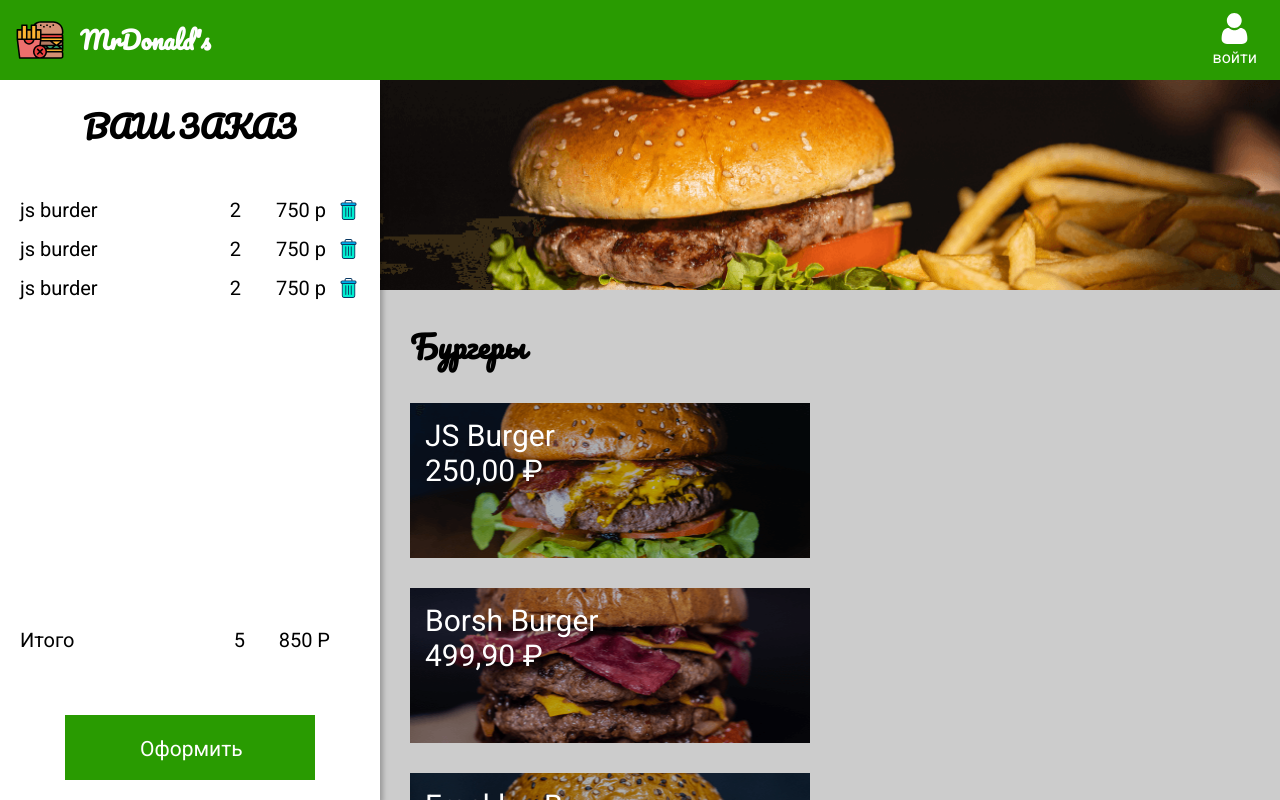
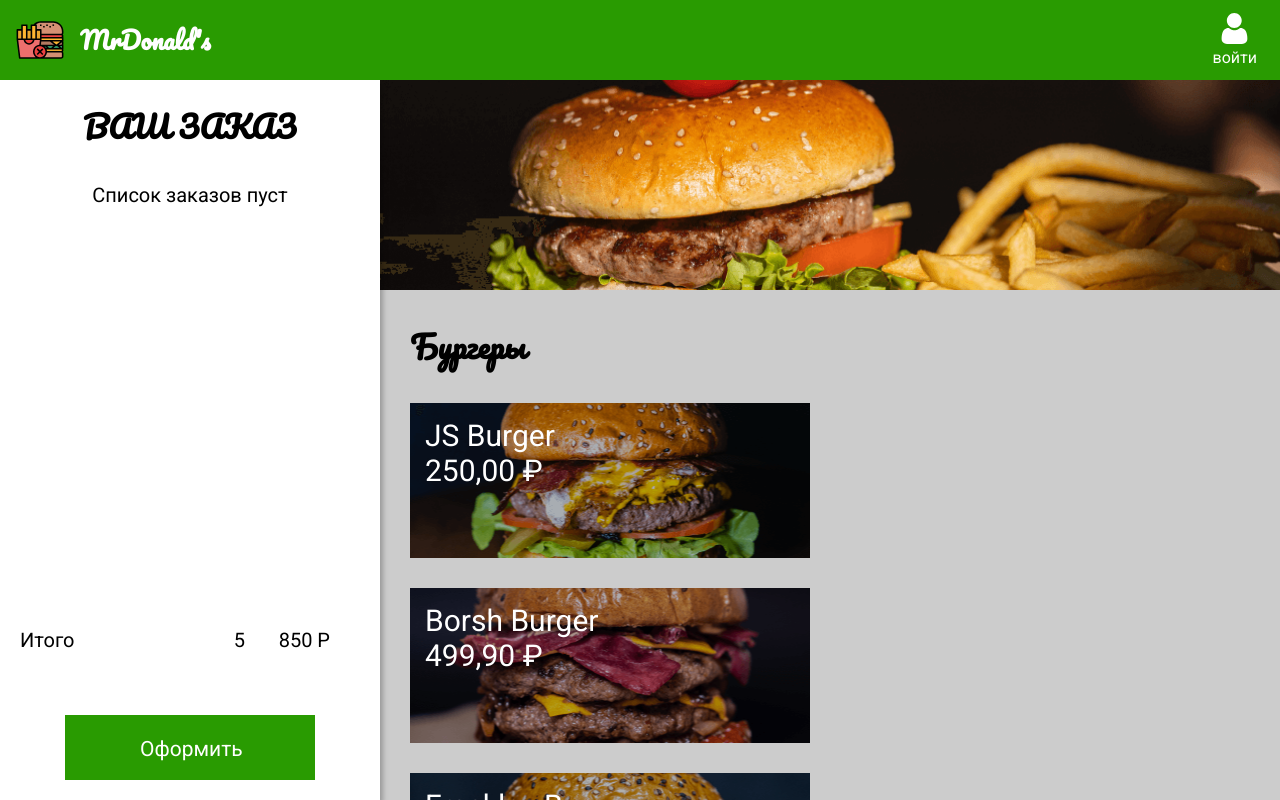
Before and after one commit to Krasnoe/React, a React (Create React App) app: page / in a window 1280 px wide. Shown: the top 800 px of the page. Built offline with nearby package versions, Linux system fonts and the light colour scheme.

Commit message:
feat(Order.js): create Order.js and OrderListItem.js

```diff
--- a/src/App.js
+++ b/src/App.js
@@ -1,21 +1,24 @@
 import React from 'react';
-import { NavBar } from './Components/NavBar';
-import { Menu } from './Components/Menu';
-import { GlobalStyle } from './Components/GlobalStyle';
-import { ModalItem } from './Components/ModalItem';
-import { Order } from './Components/Order';
+import { NavBar } from './Components/NavBar/NavBar';
+import { Menu } from './Components/Menu/Menu';
+import { GlobalStyle } from './Components/Style/GlobalStyle';
+import { ModalItem } from './Components/Modal/ModalItem';
+import { Order } from './Components/Order/Order';
+import { useOpenItem } from './Components/Hooks/useOpenItem';
+import { useOrders } from './Components/Hooks/useOrders'
 
 function App() {
 
-  const [openItem, setOpenItem] = React.useState(null);
+  const openItem = useOpenItem();
+  const orders = useOrders();
 
   return (
     <>
       <GlobalStyle/>
       <NavBar/>
-      <Order/>
-      <Menu setOpenItem={setOpenItem}/>
-      <ModalItem openItem={openItem} setOpenItem={setOpenItem}/>
+      <Order {...orders}/>
+      <Menu {...openItem}/>
+      { openItem.openItem && <ModalItem {...openItem} {...orders}/>}
     </>
 
   );
--- /dev/null
+++ b/src/Components/Hooks/useOpenItem.js
@@ -0,0 +1,8 @@
+import { useState } from 'react';
+
+export function useOpenItem() {
+  const [openItem, setOpenItem] = useState(null);
+
+  return { openItem, setOpenItem };
+
+}
--- /dev/null
+++ b/src/Components/Hooks/useOrders.js
@@ -0,0 +1,6 @@
+import { useState } from "react";
+
+export function useOrders() {
+  const [orders, setOrders] = useState([]);
+  return { orders, setOrders };
+}
--- a/src/Components/Banner.js
+++ b/src/Components/Menu/Banner.js
@@ -1,5 +1,5 @@
 import styled from 'styled-components';
-import bannerImg from '../image/banner.png';
+import bannerImg from '../../image/banner.png';
 
 export const Banner = styled.div`
   width: 100%;
--- a/src/Components/Menu.js
+++ b/src/Components/Menu/Menu.js
@@ -1,6 +1,6 @@
 import React from 'react';
 import styled from 'styled-components';
-import dbMenu from './DBMenu';
+import dbMenu from '../DBMenu';
 import { ListItem } from './ListItem';
 import { Banner } from './Banner';
 
--- a/src/Components/ModalItem.js
+++ b/src/Components/Modal/ModalItem.js
@@ -47,16 +47,22 @@
   background-position: center;
 `;
 
-export const ModalItem = ({ openItem, setOpenItem }) => {
+export const ModalItem = ({ openItem, setOpenItem, orders, setOrders }) => {
 
-  function closeModal(e) {
+  const closeModal = e => {
     if(e.target.id === 'overlay') {
       setOpenItem(null);
     }
   }
+  const order = {
+    ...openItem
+  };
+  const addToorder = () => {
+    setOrders([...orders, order]);
+    setOpenItem(null);
+  }
 
-  if(!openItem) return null;
-    return (
+  return (
     <Overlay id="overlay" onClick={closeModal}>
       <Modal>
         <Banner img={openItem.img}/>
@@ -65,7 +71,7 @@
             <p>{openItem.name}</p>
             <p>{openItem.price.toLocaleString('ru-RU', {style: 'currency', currency: 'RUB'})}</p>
           </Price>
-          <ModalButton>Добавить</ModalButton>
+          <ModalButton onClick={addToorder}>Добавить</ModalButton>
         </Content>
       </Modal>
     </Overlay>
--- a/src/Components/navBar.js
+++ b/src/Components/NavBar/NavBar.js
@@ -1,7 +1,7 @@
 import React from "react";
 import styled from 'styled-components';
-import LogoImage from '../image/logo.svg';
-import SiginImg from '../image/user.svg';
+import LogoImage from '../../image/logo.svg';
+import SiginImg from '../../image/user.svg';
 
 const NavBarStyled = styled.header`
   position: fixed;
@@ -9,7 +9,7 @@
   left: 0;
   z-index: 999;
   height: 80px;
-  width: 100vw;
+  width: 100%;
   display: flex;
   justify-content: space-between;
   align-items: center;
--- a/src/Components/Order.js
+++ b/src/Components/Order/Order.js
@@ -1,6 +1,6 @@
 import React from 'react';
 import styled from 'styled-components';
-import { ModalButton } from './ModalButton';
+import { ModalButton } from '../Modal/ModalButton';
 import { OrderListItem } from './OrderListItem';
 
 const OrderStyled = styled.section`
@@ -35,17 +35,20 @@
   min-width: 65px;
   margin-left: 20px;
 `;
+const EmptyList = styled.p`
+  text-align: center;
+`;
 
-export const Order = () => {
+export const Order = ({ orders }) => {
   return (
     <OrderStyled>
       <OrderTitle>ВАШ ЗАКАЗ</OrderTitle>
       <OrderContent>
-        <OrderList>
-          <OrderListItem/>
-          <OrderListItem/>
-          <OrderListItem/>
-        </OrderList>
+          {orders.length ?
+          <OrderList>
+            {orders.map(order => <OrderListItem order={order}/>) }
+          </OrderList> :
+          <EmptyList>Список заказов пуст</EmptyList>}
       </OrderContent>
       <Total>
         <span>Итого</span>
--- a/src/Components/OrderListItem.js
+++ b/src/Components/Order/OrderListItem.js
@@ -1,6 +1,6 @@
 import React from 'react';
 import styled from 'styled-components';
-import trashImage from '../image/trash.svg';
+import trashImage from '../../image/trash.svg';
 
 
 const OrderItemStyled = styled.li`
@@ -28,11 +28,11 @@
   cursor: pointer;
 `;
 
-export const OrderListItem = () => (
+export const OrderListItem = ({ order }) => (
   <OrderItemStyled>
-    <ItemName>js burder</ItemName>
+    <ItemName>{order.name}</ItemName>
     <span>2</span>
-    <ItemPrice>750 p</ItemPrice>
+    <ItemPrice>{order.price.toLocaleString('ru-RU', {style: 'currency', currency: 'RUB'})}</ItemPrice>
     <TrashButton/>
   </OrderItemStyled>
 
```
Also changed, not shown: src/Components/Menu/ListItem.js (renamed from src/Components/ListItem.js), src/Components/Modal/ModalButton.js (renamed from src/Components/ModalButton.js), src/Components/Style/GlobalStyle.js (renamed from src/Components/GlobalStyle.js).
